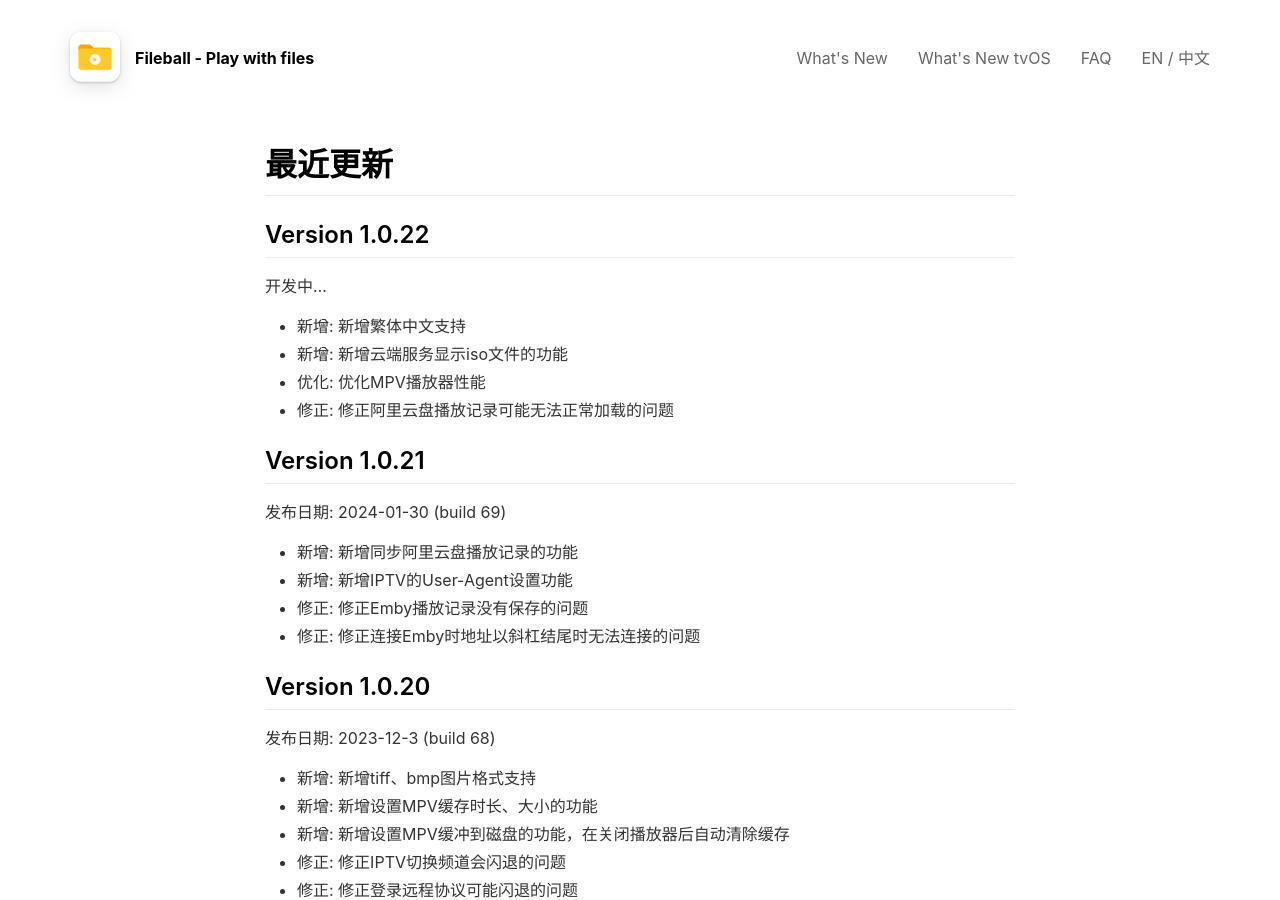
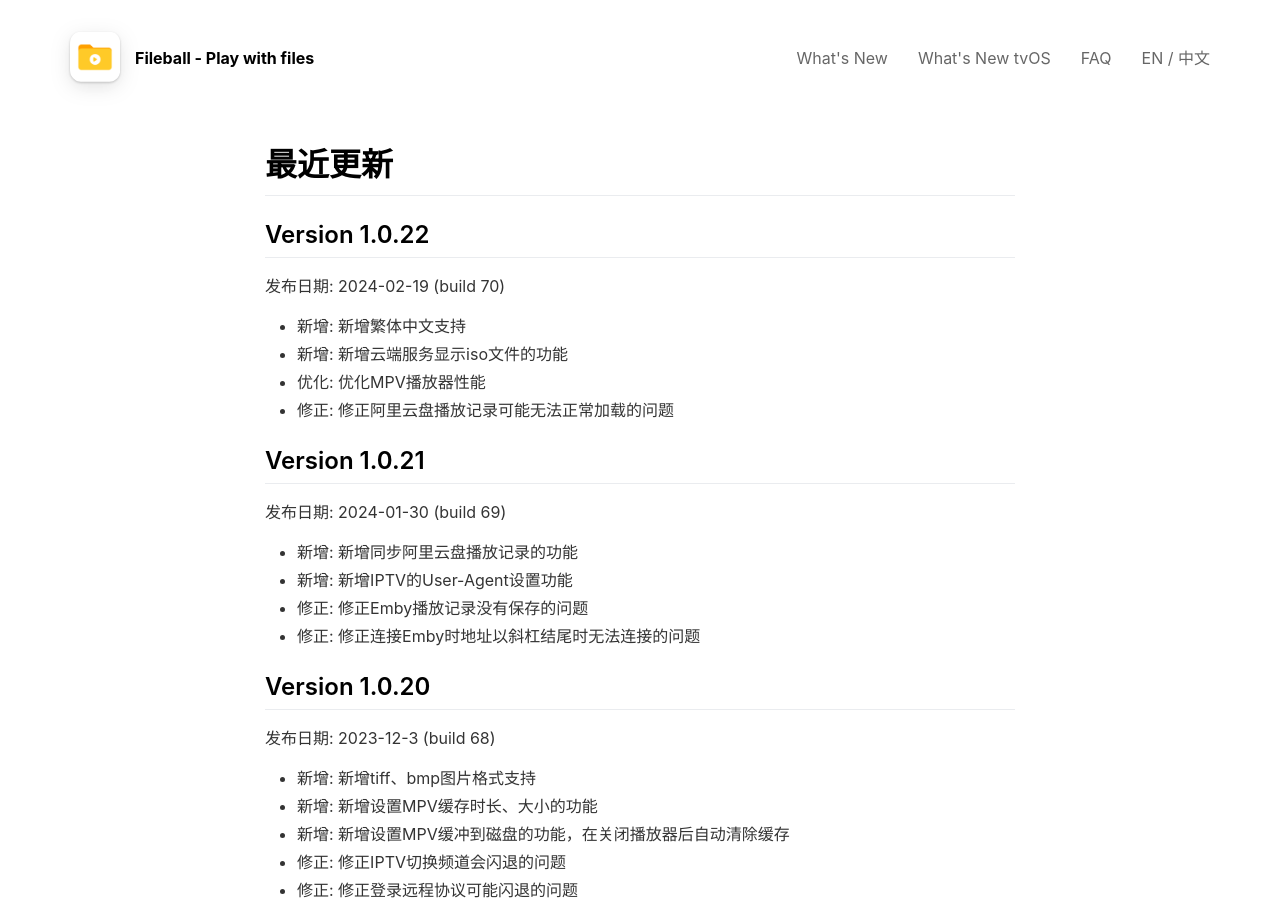
Before and after one commit to alexiscn/fileball.app, a Jekyll site: the page built from _pages/cn/changelog_tv.md, in a window 1280 px wide and 900 px high. Built offline with Jekyll 4.4.1, drawn with Linux system fonts in a browser that asks for light colours; nearby versions of some CDN libraries.

Commit message:
update changelog

```diff
--- a/_pages/cn/changelog_tv.md
+++ b/_pages/cn/changelog_tv.md
@@ -10,7 +10,7 @@ locale: cn
 
 ## **Version 1.0.22**
 
-开发中...
+发布日期: 2024-02-19 (build 70)
 
 - 新增: 新增繁体中文支持
 - 新增: 新增云端服务显示iso文件的功能
```
Also changed, not shown: _pages/changlog_tv.md (+1 -1 lines), _pages/tw/changelog_tv.md (+2 -0 lines).
